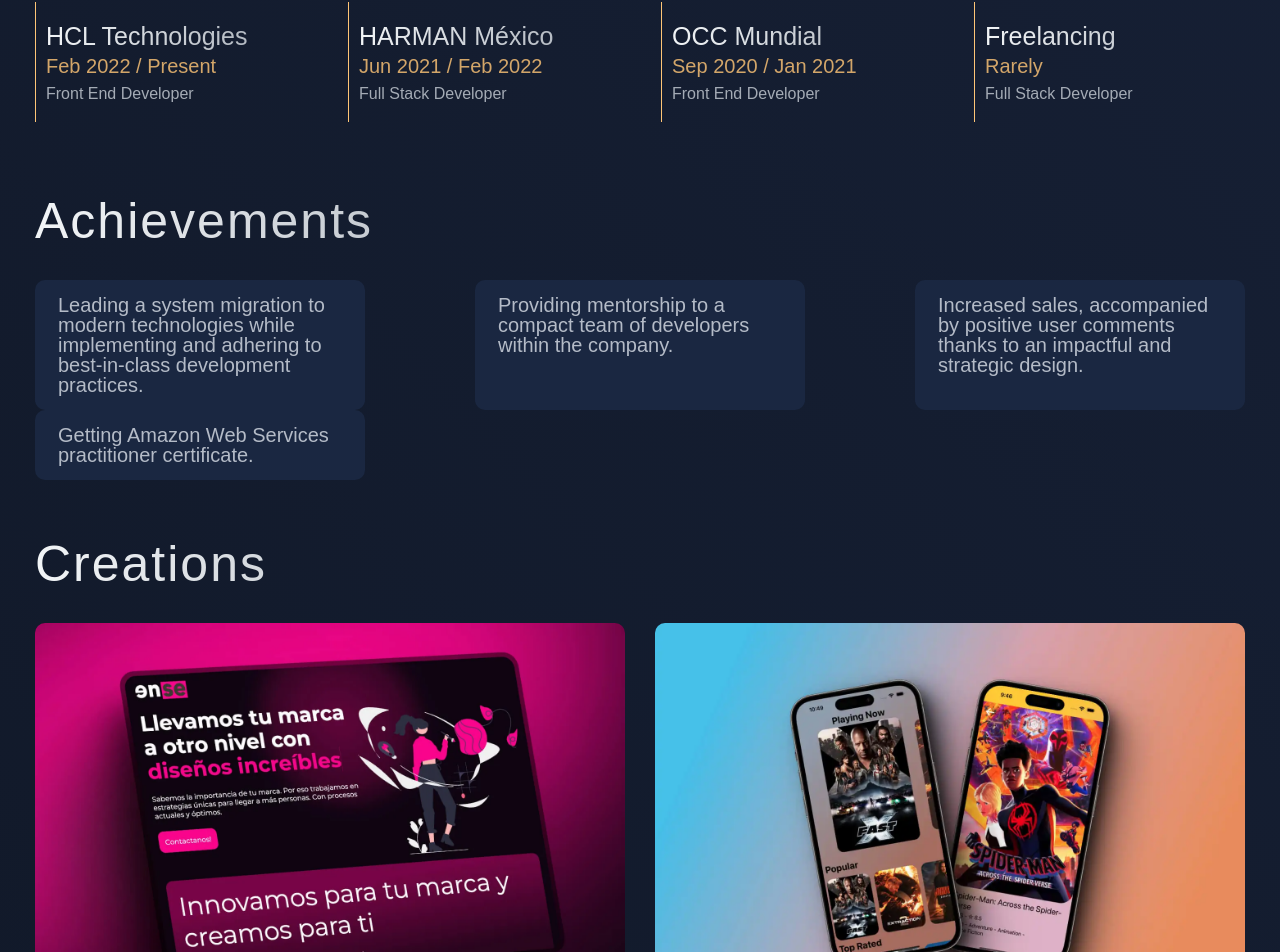
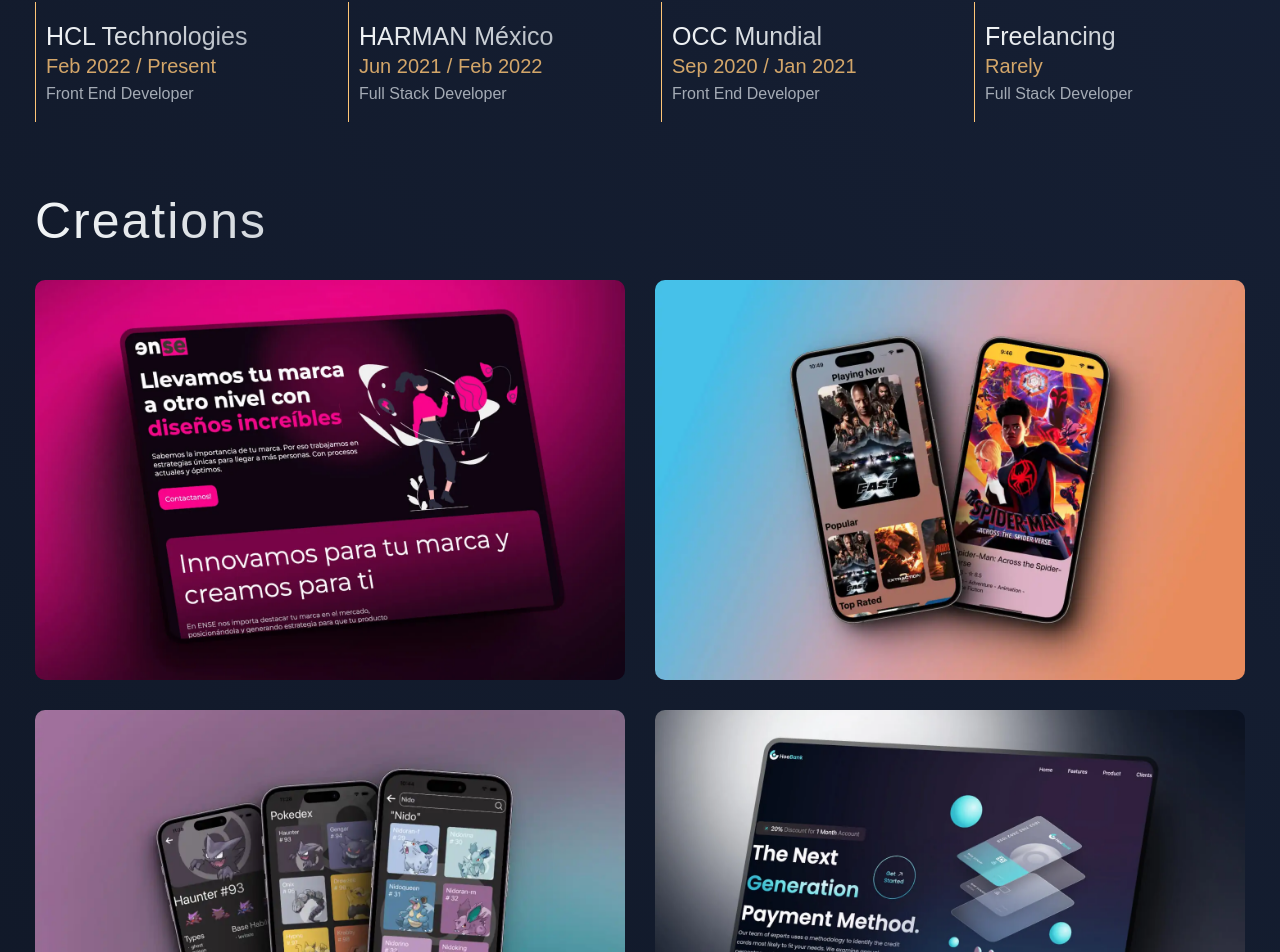
Before and after one commit to DiegoEDG/portfolio, a Next.js app: page / in a window 1280 px wide. Shown: the part 869-1821 px from the top of the page. Built offline with nearby package versions, Linux system fonts and the light colour scheme; a web font is replaced by a local one.

Commit message:
UI: Remove achievements section

```diff
--- a/src/app/page.tsx
+++ b/src/app/page.tsx
@@ -7,7 +7,7 @@
 			<Navbar />
 			<Hero />
 			<Experience />
-			<Achievements />
+			{/* <Achievements /> */}
 			<Projects />
 			<Technologies />
 			<Footer />
```
